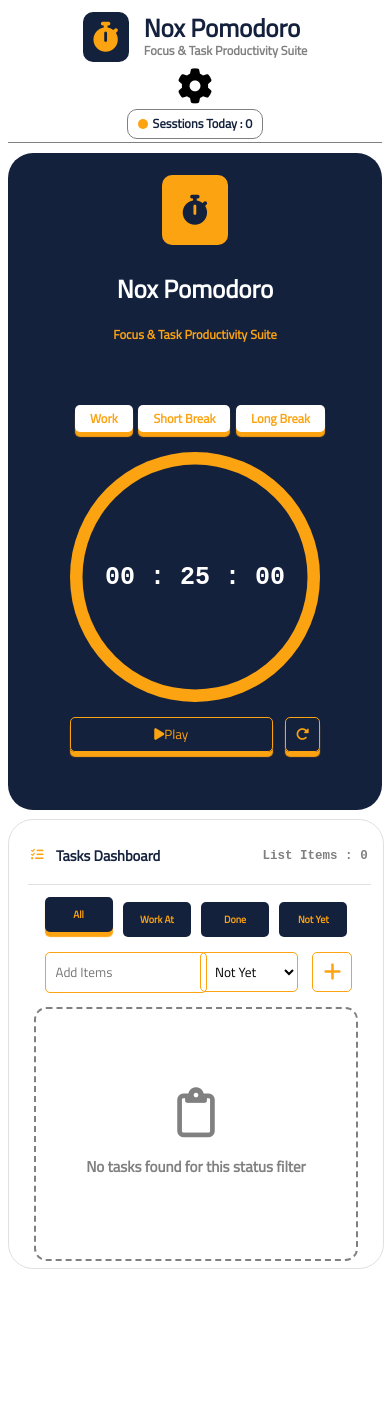
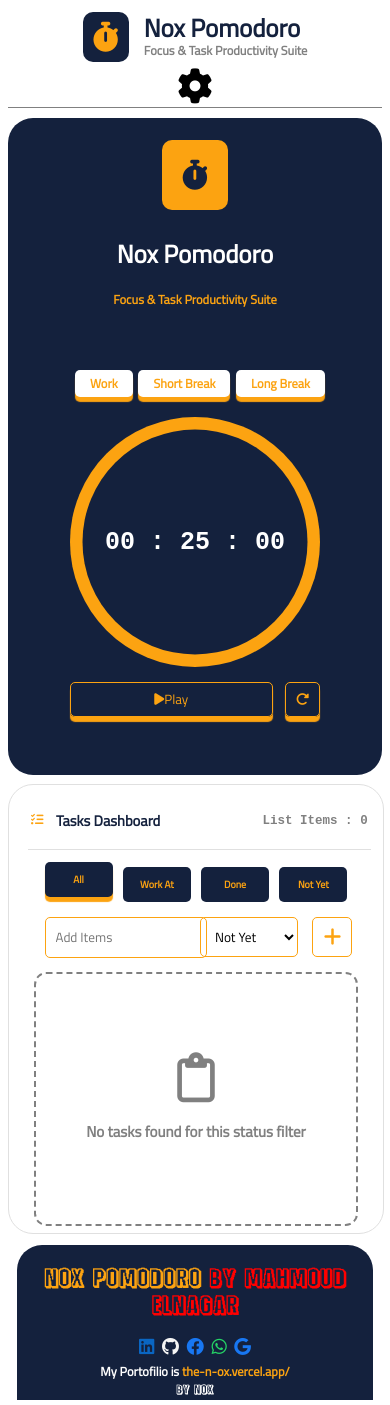
Before and after one commit to em1-23/Nox-Pomodoro, a React (Vite) app: page / in a window 390 px wide. Before the commit the page ends 1277 px from the top, so only its background shows below. Built offline with nearby package versions, Linux system fonts and the light colour scheme.

Commit message:
Adding The Footer And Some Styles

```diff
--- a/src/Pages/Home.jsx
+++ b/src/Pages/Home.jsx
@@ -1,4 +1,5 @@
 import FirstSection from "./HomePages/FirstSection"
+import Footer from "./HomePages/Footer"
 import Header from "./HomePages/Header"
 import ListSection from "./HomePages/ListSection"
 
@@ -8,6 +9,7 @@ function Home() {
       <Header />
       <FirstSection />
       <ListSection />
+      <Footer />
     </>
   )
 }
--- a/src/Pages/HomePages/Footer.jsx
+++ b/src/Pages/HomePages/Footer.jsx
@@ -1,7 +1,25 @@
 function Footer() {
+  const Array = [
+    {id:"linkedin",Link:"https://www.linkedin.com/in/mahmoudahmedelngar01027680112/",Color:"#0a66c2"},
+    {id:"github",Link:"https://www.github.com/em1-23",Color:"#f5f5f5"},
+    {id:"facebook",Link:"https://www.facebook.com/mahmoud.ahmed.elnagar.331391",Color:"#1877f2"},
+    {id:"whatsapp",Link:"https://wa.me/+201027680112",Color:"#25d366"},
+    {id:"google",Link:"mailto:melngar650@gmail.com",Color:"#1877f2"}
+  ]
   return (
     <div className='Section Footer'>
-
+      <h1>Nox Pomodoro <span style={{fontSize:"25px",color:"red"}}>By Mahmoud Elnagar</span></h1>
+      <div className="Portofilio">
+        <div className="Social">
+          {Array.map((N)=>(
+            <a href={N.Link} target="_blank" key={N.id} style={{"--Color":N.Color}}>
+              <i className={`fa-brands fa-${N.id}`}></i>
+            </a>
+          ))}
+        </div>
+        My Portofilio is <a style={{color:"var(--SpecialColor)"}} href="https://the-n-ox.vercel.app/">the-n-ox.vercel.app/</a>
+      </div>
+      <span style={{fontFamily:"Head"}}>By NOX</span>
     </div>
   )
 }
--- a/src/Pages/HomePages/Header.jsx
+++ b/src/Pages/HomePages/Header.jsx
@@ -17,10 +17,6 @@ function Header() {
       >
         <i className="fa-solid fa-gear"></i>
       </button>
-      <div className="Sessions">
-        <div className="Ciricle"></div>
-        Sesstions Today : {localStorage.SessionsCount}
-      </div>
     </div>
   )
 }
--- a/src/index.css
+++ b/src/index.css
@@ -423,6 +423,11 @@ html{
     flex-direction: column;
     gap: 5px;
   }
+  .DialogSetting{
+    width: 90%;
+    height: 90vh;
+    left: 0%;
+  }
 }
 @media (max-width : 600px) {
   html{
@@ -477,3 +482,76 @@ html{
     }
   }
 }
+.Section.Footer{
+  width: 85%;
+  background-color: var(--MainColor);
+  color: var(--BackgroundColor);
+  margin: -1% auto;
+  margin-top: 3%;
+  height: auto;
+  padding: 1% 5%;
+  border-radius: 2rem 2rem 0rem 0rem;
+  display: grid;
+  grid-template-rows: 1fr;
+  grid-template-columns: 1fr 300px 150px;
+  align-items: center;
+  h1{
+    font-family: "Head";
+    color: var(--SpecialColor);
+    font-size: 45px;
+  }
+  & .Social{
+    display: flex;
+    align-items: center;
+    gap: 7.5px;
+    & a{
+      & .fa-brands{
+        color: var(--Color);
+        font-size: 22.5px;
+      }
+    }
+  }
+}
+@media (max-width: 900px) {
+  .Section.Footer{
+    grid-template-columns: 1fr 300px;
+    grid-template-rows: 1fr 50px;
+    h1{
+      font-size: 30px;
+    }
+    & .Social a .fa-brands{
+      font-size: 17.5px;
+    }
+  }
+}
+
+@media (max-width: 670px) {
+  .Section.Footer{
+    font-size: 12.5px;
+    h1{
+      font-size: 25px;
+    }
+    & .Social a .fa-brands{
+      font-size: 17.5px;
+    }
+  }
+}
+
+@media (max-width: 500px) {
+  .Section.Footer{
+    font-size: 12.5px;
+    grid-template-columns: 1fr;
+    text-align: center;
+    grid-template-rows: auto auto auto;
+    h1{
+      font-size: 25px;
+    }
+    & .Social {
+      justify-content: center;
+      width: 100%;
+      a .fa-brands{
+        font-size: 17.5px;
+      }
+    }
+  }
+}
```
Also changed, not shown: 1 other file (tests, documents, lock files or other folders).
